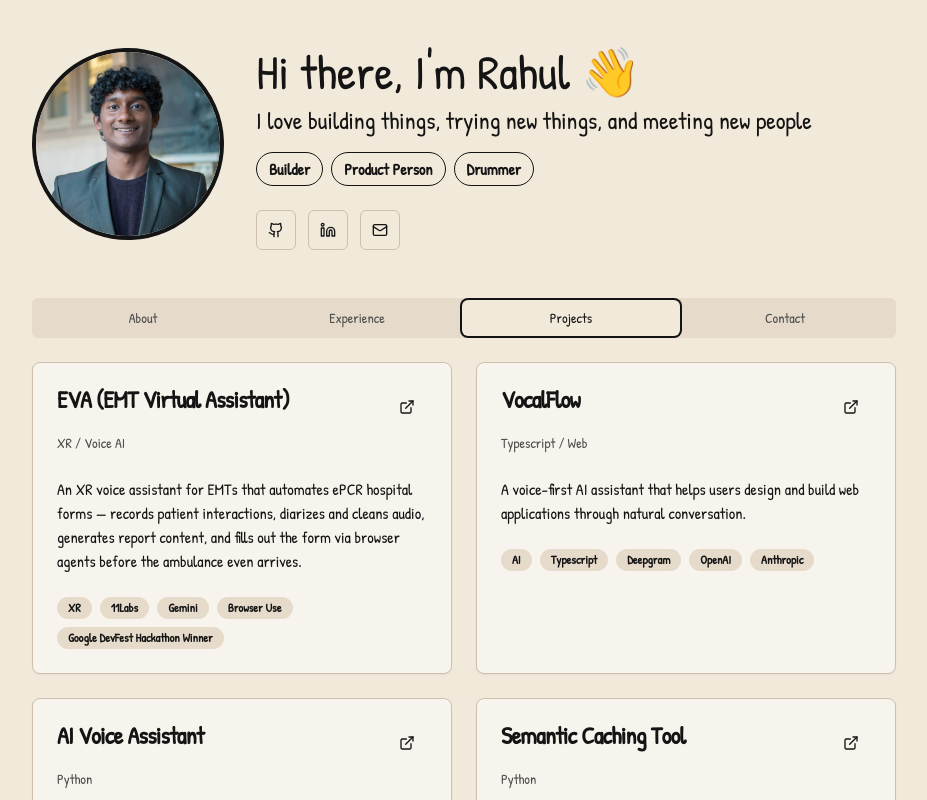
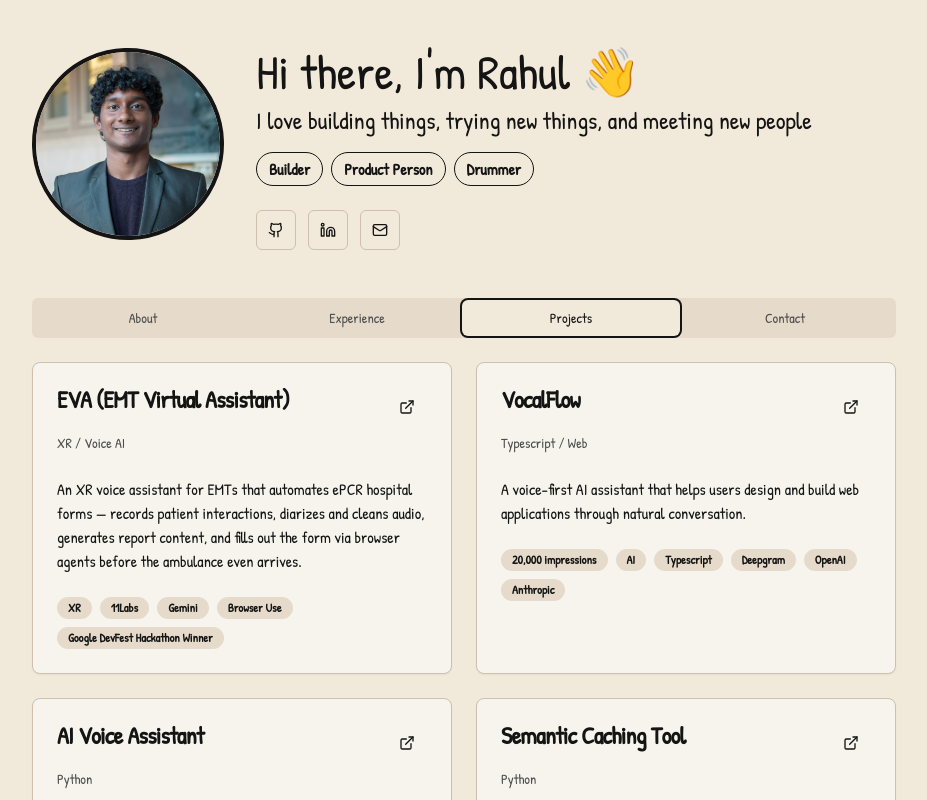
Before and after one commit to rschavali02/RahulChavali, a Next.js app: page / in a window 1280 px wide. Both pictures are taken after a click on the tab "Projects". Shown: the top 800 px of the page, without its empty margins (176-1103 px from the left). Built offline with nearby package versions, Linux system fonts and the light colour scheme.

Commit message:
Add 20,000 impressions tag to VocalFlow project
Co-Authored-By: Claude Opus 4.8 <noreply@anthropic.com>

```diff
--- a/app/page.tsx
+++ b/app/page.tsx
@@ -220,7 +220,8 @@ export default function Home() {
                   <p>A voice-first AI assistant that helps users design and build web applications through natural conversation.</p>
                 </CardContent>
                 <CardFooter>
-                  <div className="flex gap-2">
+                  <div className="flex flex-wrap gap-2">
+                    <Badge variant="secondary">20,000 impressions</Badge>
                     <Badge variant="secondary">AI</Badge>
                     <Badge variant="secondary">Typescript</Badge>
                     <Badge variant="secondary">Deepgram</Badge>
```
